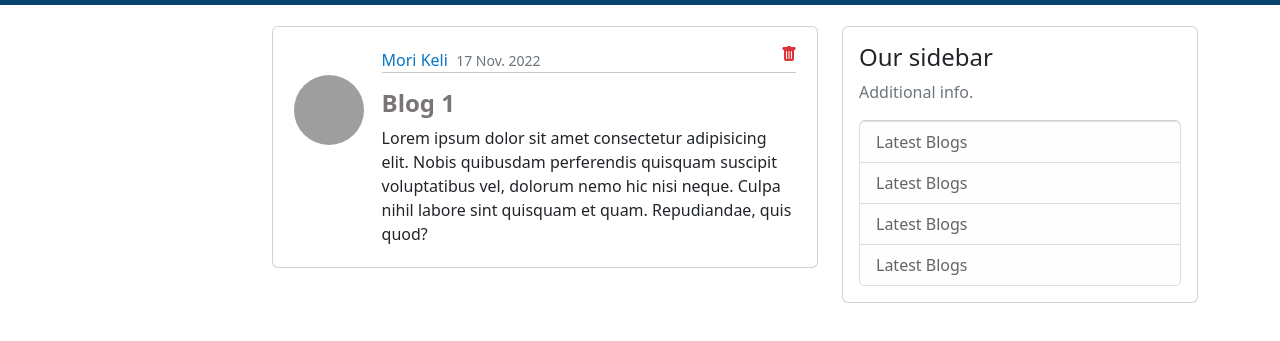
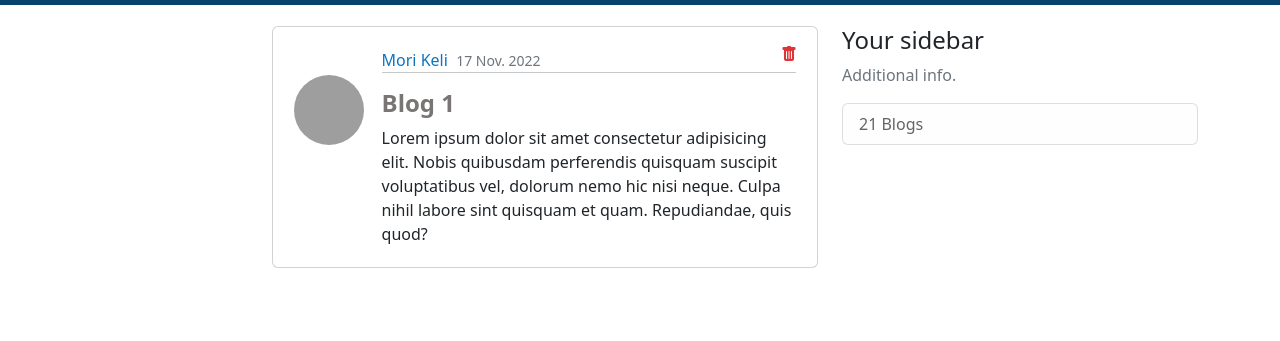
Before and after one commit to morikeli/blog_templates, a plain HTML site: page index.html in a window 1280 px wide. Shown: the part 51-392 px from the top of the page. Drawn offline with nearby package versions, Linux system fonts and the light colour scheme; grey boxes are pictures that could not be loaded.

Commit message:
updated sidebar

```diff
--- a/index.html
+++ b/index.html
@@ -83,15 +83,11 @@
                 </div>
             </div>
             <div class="col-md-4">
-                <div class="content-section card card-body">
-                    <h4>Our sidebar</h4>
+                <div class="content-section">
+                    <h4>Your sidebar</h4>
                     <p class="text-muted">Additional info.</p>
                     <ul class="list-group">
-                        <li class="list-group-item list-group-item-light">Latest Blogs</li>
-                        <li class="list-group-item list-group-item-light">Latest Blogs</li>
-                        <li class="list-group-item list-group-item-light">Latest Blogs</li>
-                        <li class="list-group-item list-group-item-light">Latest Blogs</li>
-
+                        <li class="list-group-item list-group-item-light">21 Blogs</li>
                     </ul>
                 </div>
             </div>
```
